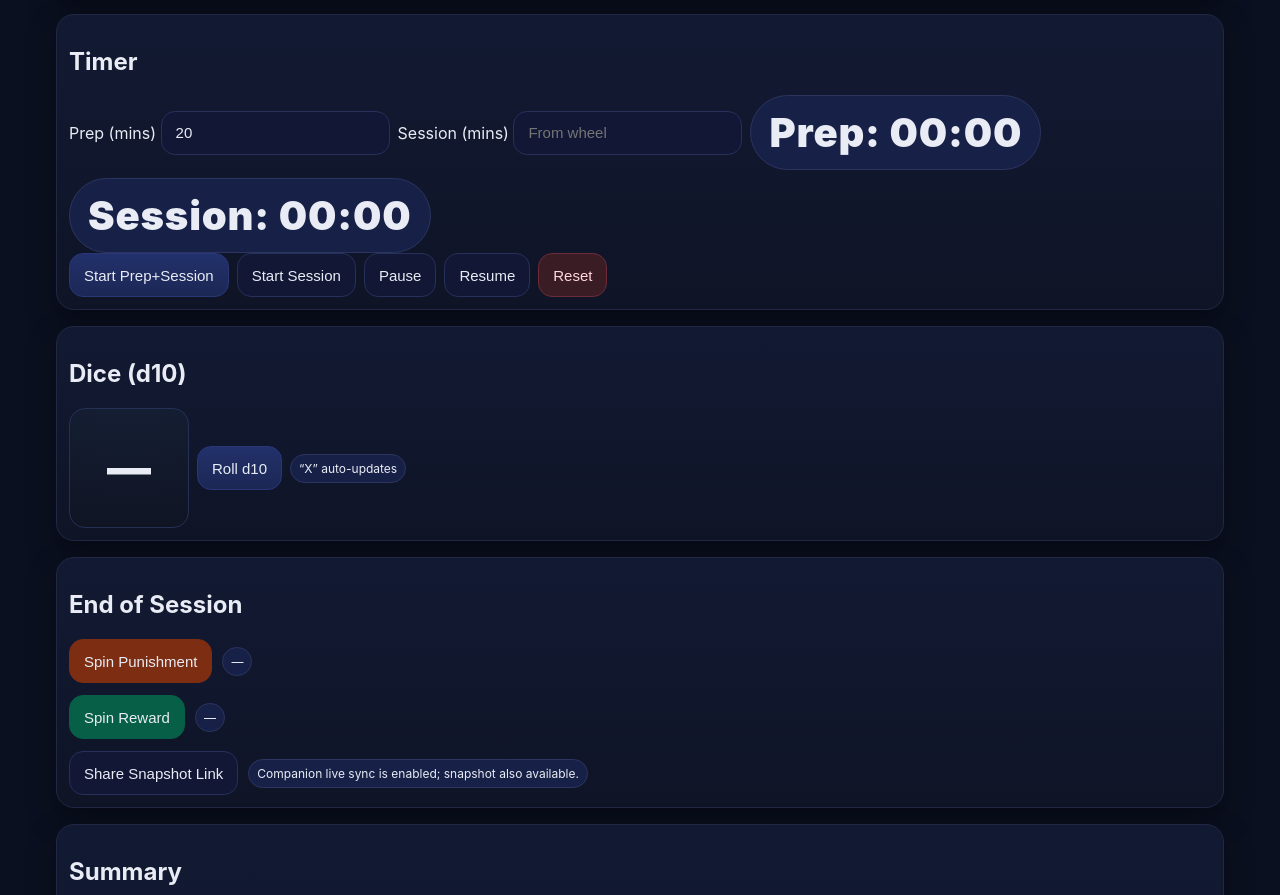
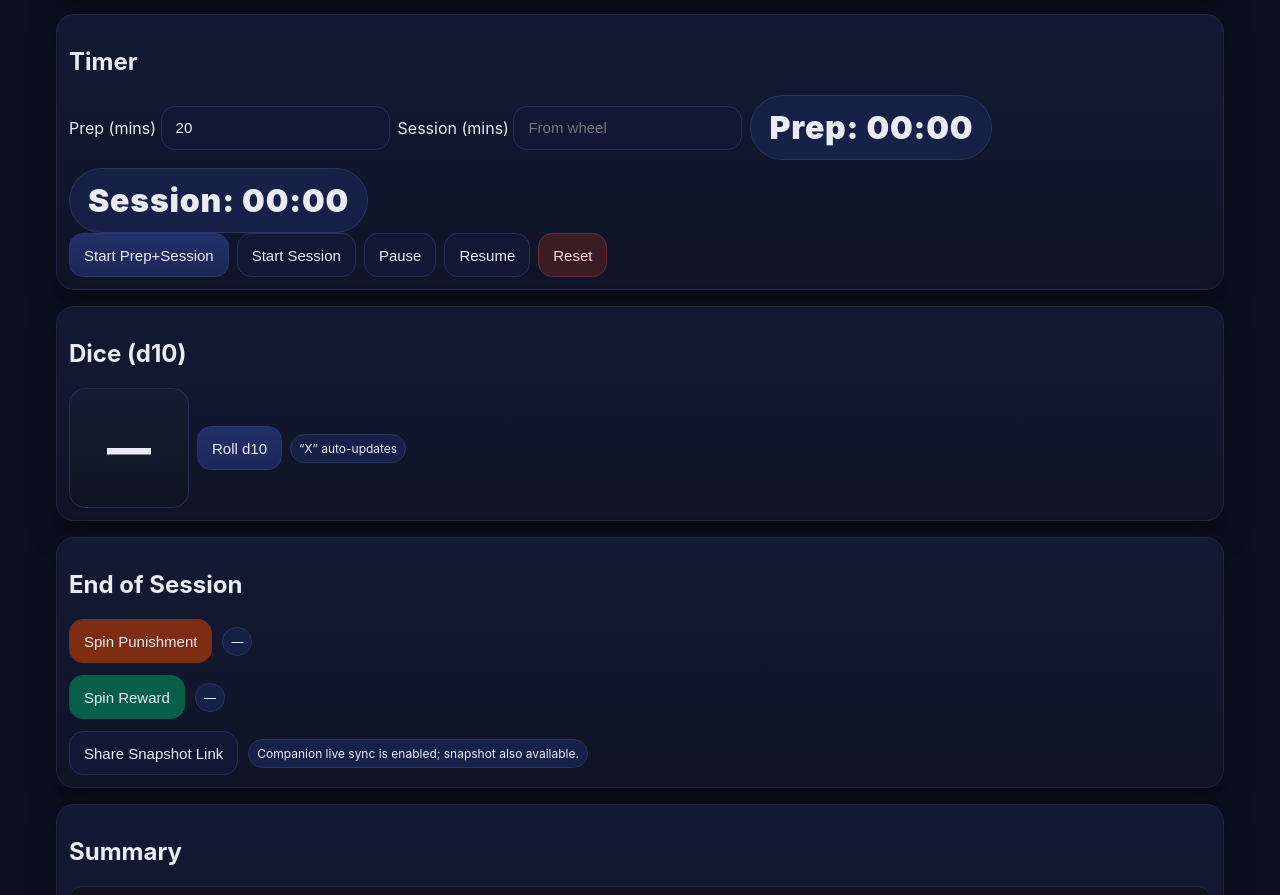
Before and after one commit to johnrwilkinson-ops/ErinsControlCentre, a website: page index.html in a window 1280 px wide. Shown: the part 2319-3214 px from the top of the page. Drawn offline with Linux system fonts and the light colour scheme; no server answers.

Commit message:
Update index.html

```diff
--- a/index.html
+++ b/index.html
@@ -52,7 +52,7 @@ pre.out{white-space:pre-wrap; background:#0e121d; border:1px solid var(--line);
 
 
 /* Larger, clock-like timer readouts */
-.badge.clock{ font-size:40px; font-weight:900; letter-spacing:.8px; padding:12px 18px; }
+.badge.clock{ font-size:32px; font-weight:900; letter-spacing:.8px; padding:12px 18px; }
 .badge.clock.running{ box-shadow: 0 0 0 0 rgba(122,162,247,.45); animation: pulse 1.8s ease-out infinite; }
 @keyframes pulse{
   0%{ box-shadow:0 0 0 0 rgba(122,162,247,.45) }
```
